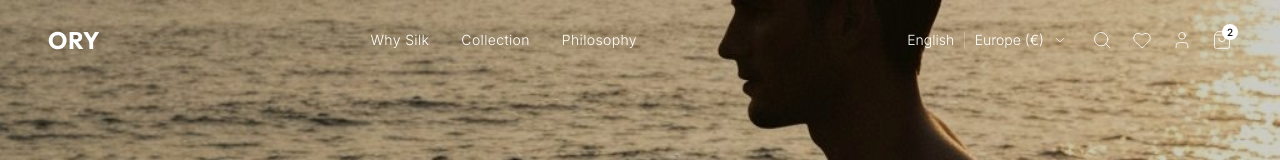
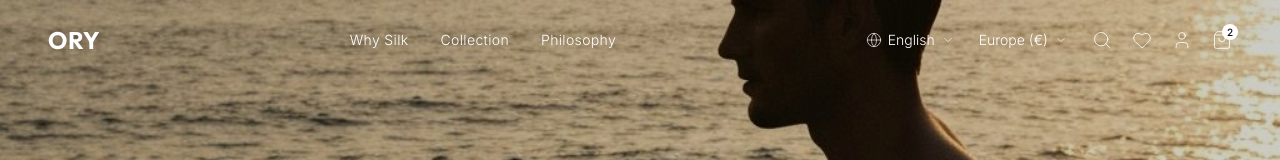
Before and after one commit to Awwyy1/ORY-V0, a Next.js app: page / in a window 1280 px wide. Shown: the top 160 px of the page. Built offline with nearby package versions, Linux system fonts and the light colour scheme.

Commit message:
feat: add separate dropdowns for language and currency
Implement independent dropdowns for language and currency with auto-closing.

```diff
--- a/components/header.tsx
+++ b/components/header.tsx
@@ -31,7 +31,8 @@ export function Header() {
   const [isMenuLangOpen, setIsMenuLangOpen] = useState(false)
   const [isMenuCurrencyOpen, setIsMenuCurrencyOpen] = useState(false)
   const [selectedCurrency, setSelectedCurrency] = useState("eur")
-  const [isDesktopLangCurrencyOpen, setIsDesktopLangCurrencyOpen] = useState(false)
+  const [isDesktopLangOpen, setIsDesktopLangOpen] = useState(false)
+  const [isDesktopCurrencyOpen, setIsDesktopCurrencyOpen] = useState(false)
 
   useEffect(() => {
     const handleScroll = () => {
@@ -41,17 +42,20 @@ export function Header() {
     return () => window.removeEventListener("scroll", handleScroll)
   }, [])
 
-  // Close desktop dropdown when clicking outside
+  // Close desktop dropdowns when clicking outside
   useEffect(() => {
     const handleClickOutside = (event: MouseEvent) => {
       const target = event.target as HTMLElement
-      if (isDesktopLangCurrencyOpen && !target.closest('[data-desktop-dropdown]')) {
-        setIsDesktopLangCurrencyOpen(false)
+      if (isDesktopLangOpen && !target.closest('[data-desktop-lang-dropdown]')) {
+        setIsDesktopLangOpen(false)
+      }
+      if (isDesktopCurrencyOpen && !target.closest('[data-desktop-currency-dropdown]')) {
+        setIsDesktopCurrencyOpen(false)
       }
     }
     document.addEventListener('click', handleClickOutside)
     return () => document.removeEventListener('click', handleClickOutside)
-  }, [isDesktopLangCurrencyOpen])
+  }, [isDesktopLangOpen, isDesktopCurrencyOpen])
 
   return (
     <>
@@ -156,71 +160,96 @@ export function Header() {
 
             {/* Right Controls */}
             <div className="flex items-center gap-6">
-              {/* Language/Currency Selector - Desktop only */}
-              <div className="relative hidden lg:block" data-desktop-dropdown>
+              {/* Language Selector - Desktop only */}
+              <div className="relative hidden lg:block" data-desktop-lang-dropdown>
                 <button
-                  onClick={() => setIsDesktopLangCurrencyOpen(!isDesktopLangCurrencyOpen)}
-                  className={`flex items-center gap-1 text-sm font-light transition-colors duration-300 ${isScrolled ? "text-foreground" : "text-white"
+                  onClick={() => {
+                    setIsDesktopLangOpen(!isDesktopLangOpen)
+                    setIsDesktopCurrencyOpen(false)
+                  }}
+                  className={`flex items-center gap-1.5 text-sm font-light transition-colors duration-300 ${isScrolled ? "text-foreground" : "text-white"
                     }`}
                 >
+                  <Globe strokeWidth={1} className="w-4 h-4" />
                   <span>{languages.find(l => l.code === selectedLang)?.name}</span>
-                  <span className="mx-1 opacity-30">|</span>
-                  <span>{currencies.find(c => c.code === selectedCurrency)?.name.split(' ')[0]} {currencies.find(c => c.code === selectedCurrency)?.name.match(/\(.*\)/)?.[0]}</span>
-                  {isDesktopLangCurrencyOpen ? (
-                    <ChevronUp strokeWidth={1} className="w-4 h-4 ml-1" />
+                  {isDesktopLangOpen ? (
+                    <ChevronUp strokeWidth={1} className="w-3.5 h-3.5" />
                   ) : (
-                    <ChevronDown strokeWidth={1} className="w-4 h-4 ml-1" />
+                    <ChevronDown strokeWidth={1} className="w-3.5 h-3.5" />
                   )}
                 </button>
 
-                {/* Desktop Dropdown */}
+                {/* Desktop Language Dropdown */}
                 <AnimatePresence>
-                  {isDesktopLangCurrencyOpen && (
+                  {isDesktopLangOpen && (
                     <motion.div
-                      key="desktop-lang-currency-dropdown"
+                      key="desktop-lang-dropdown"
                       initial={{ opacity: 0, y: -4 }}
                       animate={{ opacity: 1, y: 0 }}
                       exit={{ opacity: 0, y: -4 }}
                       transition={{ duration: 0.15 }}
-                      className="absolute top-full right-0 mt-2 bg-background border border-border shadow-lg min-w-[200px]"
+                      className="absolute top-full left-0 mt-2 bg-background border border-border shadow-sm min-w-[120px]"
                     >
-                      {/* Language Section */}
-                      <div className="border-b border-border">
-                        <div className="px-4 py-2 text-xs font-medium text-muted-foreground uppercase tracking-wider">
-                          Language
-                        </div>
                       {languages.map((lang) => (
                         <button
                           key={lang.code}
                           onClick={() => {
                             setSelectedLang(lang.code)
+                            setIsDesktopLangOpen(false)
                           }}
-                            className={`w-full text-left px-4 py-2 text-sm font-light transition-colors hover:bg-muted ${selectedLang === lang.code ? "text-foreground bg-muted/50" : "text-muted-foreground"
+                          className={`w-full text-left px-4 py-2 text-sm font-light transition-colors hover:bg-muted ${selectedLang === lang.code ? "text-foreground" : "text-muted-foreground"
                             }`}
                         >
                           {lang.name}
                         </button>
                       ))}
+                    </motion.div>
+                  )}
+                </AnimatePresence>
               </div>
 
-                      {/* Currency Section */}
-                      <div>
-                        <div className="px-4 py-2 text-xs font-medium text-muted-foreground uppercase tracking-wider">
-                          Currency
-                        </div>
+              {/* Currency Selector - Desktop only */}
+              <div className="relative hidden lg:block" data-desktop-currency-dropdown>
+                <button
+                  onClick={() => {
+                    setIsDesktopCurrencyOpen(!isDesktopCurrencyOpen)
+                    setIsDesktopLangOpen(false)
+                  }}
+                  className={`flex items-center gap-1.5 text-sm font-light transition-colors duration-300 ${isScrolled ? "text-foreground" : "text-white"
+                    }`}
+                >
+                  <span>{currencies.find(c => c.code === selectedCurrency)?.name}</span>
+                  {isDesktopCurrencyOpen ? (
+                    <ChevronUp strokeWidth={1} className="w-3.5 h-3.5" />
+                  ) : (
+                    <ChevronDown strokeWidth={1} className="w-3.5 h-3.5" />
+                  )}
+                </button>
+
+                {/* Desktop Currency Dropdown */}
+                <AnimatePresence>
+                  {isDesktopCurrencyOpen && (
+                    <motion.div
+                      key="desktop-currency-dropdown"
+                      initial={{ opacity: 0, y: -4 }}
+                      animate={{ opacity: 1, y: 0 }}
+                      exit={{ opacity: 0, y: -4 }}
+                      transition={{ duration: 0.15 }}
+                      className="absolute top-full right-0 mt-2 bg-background border border-border shadow-sm min-w-[160px]"
+                    >
                       {currencies.map((currency) => (
                         <button
                           key={currency.code}
                           onClick={() => {
                             setSelectedCurrency(currency.code)
+                            setIsDesktopCurrencyOpen(false)
                           }}
-                            className={`w-full text-left px-4 py-2 text-sm font-light transition-colors hover:bg-muted ${selectedCurrency === currency.code ? "text-foreground bg-muted/50" : "text-muted-foreground"
+                          className={`w-full text-left px-4 py-2 text-sm font-light transition-colors hover:bg-muted ${selectedCurrency === currency.code ? "text-foreground" : "text-muted-foreground"
                             }`}
                         >
                           {currency.name}
                         </button>
                       ))}
-                      </div>
                     </motion.div>
                   )}
                 </AnimatePresence>
```
Lines whose indentation alone changed are shown as unchanged.
